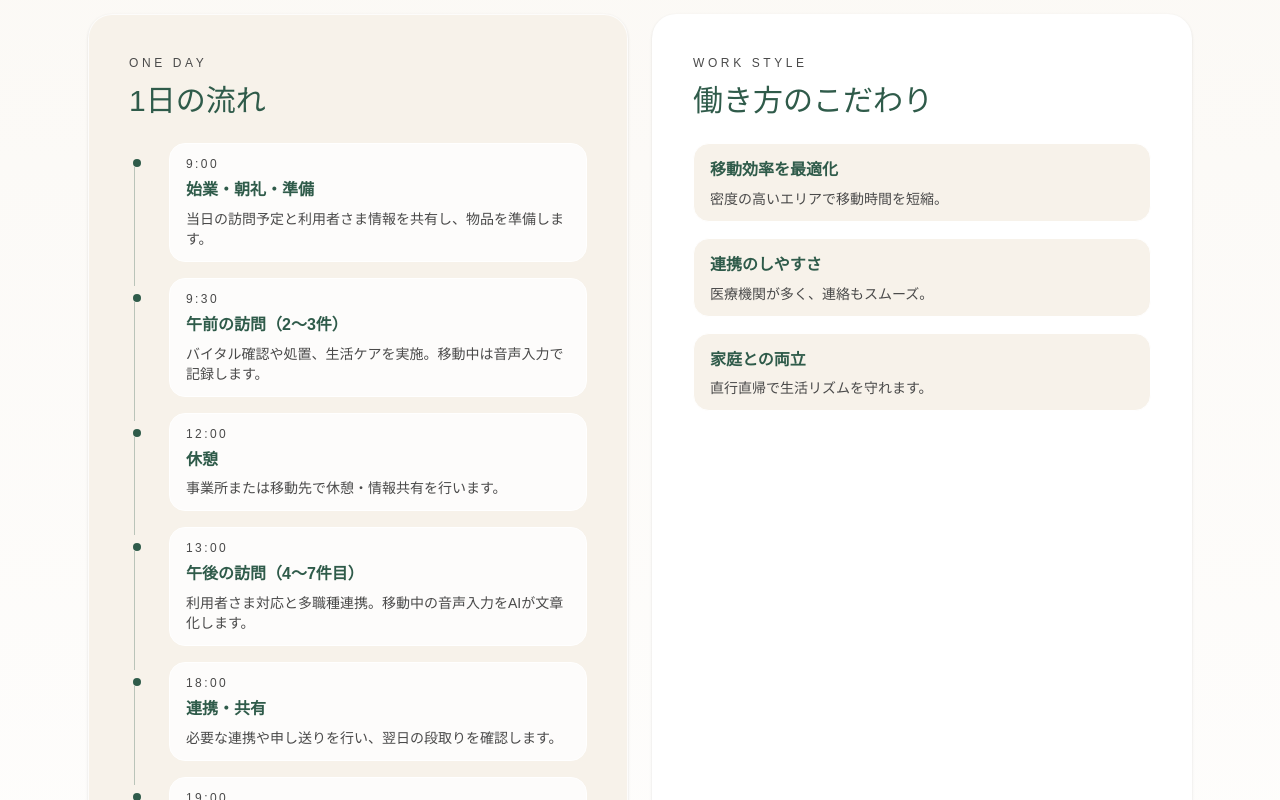
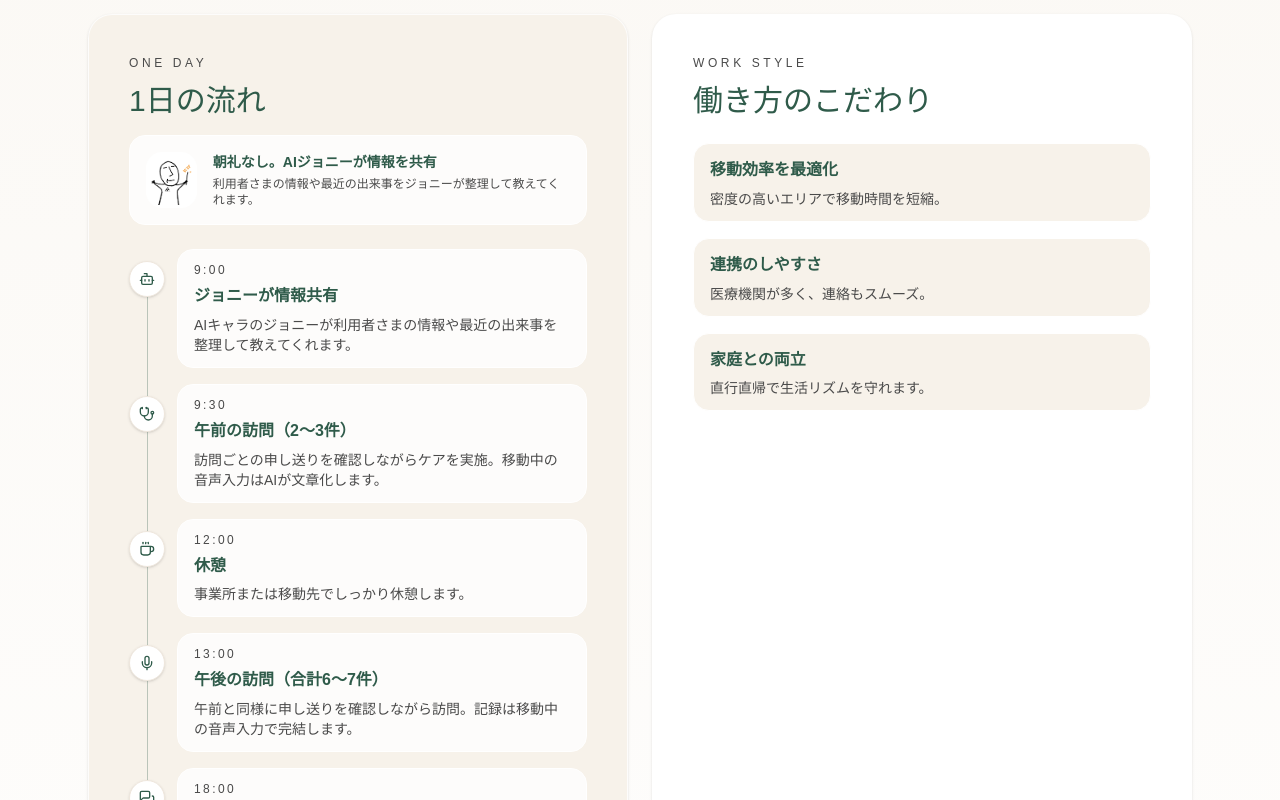
Before and after one commit to tasai-lab/fractal-hp, a Next.js app: page /recruit/areas/funabashi in a window 1280 px wide. Shown: the part 1740-2540 px from the top of the page. Built offline with nearby package versions, Linux system fonts and the light colour scheme; a web font is replaced by a local one.

Commit message:
feat: add johnny timeline and icons

```diff
--- a/src/app/recruit/areas/[slug]/AreaClient.tsx
+++ b/src/app/recruit/areas/[slug]/AreaClient.tsx
@@ -3,6 +3,14 @@
 import { useEffect, useState, type ReactNode } from "react";
 import Image from "next/image";
 import Link from "next/link";
+import {
+  Bot,
+  Coffee,
+  LogOut,
+  MessagesSquare,
+  Mic,
+  Stethoscope,
+} from "lucide-react";
 import Contact from "@/components/Contact";
 import { useScrollAnimation } from "@/hooks/useScrollAnimation";
 import { visitAreas } from "@/lib/recruit-data";
@@ -28,6 +36,8 @@ const FadeIn = ({
     </div>
   );
 };
+
+const flowIcons = [Bot, Stethoscope, Coffee, Mic, MessagesSquare, LogOut];
 
 export default function AreaClient({ area }: { area: RecruitArea }) {
   const [isContactOpen, setIsContactOpen] = useState(false);
@@ -158,12 +168,35 @@ export default function AreaClient({ area }: { area: RecruitArea }) {
             <h3 className="heading-mincho text-2xl md:text-3xl text-[var(--color-olive)] mt-3">
               1日の流れ
             </h3>
+            <div className="mt-4 flex items-center gap-4 bg-white/80 rounded-2xl border border-white p-4">
+              <div className="relative w-14 h-14 rounded-2xl overflow-hidden bg-white">
+                <Image
+                  src="/images/recruit/johnny.png"
+                  alt="AIジョニー"
+                  fill
+                  sizes="56px"
+                  className="object-contain"
+                />
+              </div>
+              <div>
+                <p className="text-sm font-semibold text-[var(--color-olive)]">
+                  朝礼なし。AIジョニーが情報を共有
+                </p>
+                <p className="text-xs text-ink-soft mt-1">
+                  利用者さまの情報や最近の出来事をジョニーが整理して教えてくれます。
+                </p>
+              </div>
+            </div>
             <div className="space-y-4 mt-6">
-              {area.dayFlow.map((flow, index) => (
-                <div key={flow.title} className="relative pl-10">
-                  <div className="absolute left-1 top-4 w-2 h-2 rounded-full bg-[var(--color-olive)]"></div>
+              {area.dayFlow.map((flow, index) => {
+                const Icon = flowIcons[index] ?? Stethoscope;
+                return (
+                  <div key={flow.title} className="relative pl-12">
+                    <div className="absolute left-0 top-3 w-9 h-9 rounded-full bg-white border border-[var(--color-sand)] shadow-sm flex items-center justify-center text-[var(--color-olive)]">
+                      <Icon className="w-4 h-4" />
+                    </div>
                     {index < area.dayFlow.length - 1 && (
-                    <div className="absolute left-[5px] top-6 h-full w-px bg-[var(--color-olive)]/30"></div>
+                      <div className="absolute left-[18px] top-12 h-full w-px bg-[var(--color-olive)]/30"></div>
                     )}
                     <div className="bg-white/80 rounded-2xl border border-white px-4 py-3">
                       <p className="text-xs tracking-[0.2em] text-ink-soft">{flow.time}</p>
@@ -171,7 +204,8 @@ export default function AreaClient({ area }: { area: RecruitArea }) {
                       <p className="text-sm text-ink-soft mt-1">{flow.detail}</p>
                     </div>
                   </div>
-              ))}
+                );
+              })}
             </div>
           </FadeIn>
 
--- a/src/lib/recruit-areas.ts
+++ b/src/lib/recruit-areas.ts
@@ -12,29 +12,32 @@ export type RecruitArea = {
 const defaultDayFlow = [
   {
     time: "9:00",
-    title: "始業・朝礼・準備",
-    detail: "当日の訪問予定と利用者さま情報を共有し、物品を準備します。",
+    title: "ジョニーが情報共有",
+    detail:
+      "AIキャラのジョニーが利用者さまの情報や最近の出来事を整理して教えてくれます。",
   },
   {
     time: "9:30",
     title: "午前の訪問（2〜3件）",
-    detail: "バイタル確認や処置、生活ケアを実施。移動中は音声入力で記録します。",
+    detail:
+      "訪問ごとの申し送りを確認しながらケアを実施。移動中の音声入力はAIが文章化します。",
   },
   {
     time: "12:00",
     title: "休憩",
-    detail: "事業所または移動先で休憩・情報共有を行います。",
+    detail: "事業所または移動先でしっかり休憩します。",
   },
   {
     time: "13:00",
-    title: "午後の訪問（4〜7件目）",
+    title: "午後の訪問（合計6〜7件）",
     detail:
-      "利用者さま対応と多職種連携。移動中の音声入力をAIが文章化します。",
+      "午前と同様に申し送りを確認しながら訪問。記録は移動中の音声入力で完結します。",
   },
   {
     time: "18:00",
-    title: "連携・共有",
-    detail: "必要な連携や申し送りを行い、翌日の段取りを確認します。",
+    title: "連携・確認",
+    detail:
+      "必要な連携を行い、各訪問の申し送りを確認します。帰社してまとめて記録は作成しません。",
   },
   {
     time: "19:00",
```
Also changed, not shown: public/images/recruit/johnny.png (added). Lines whose indentation alone changed are shown as unchanged.
